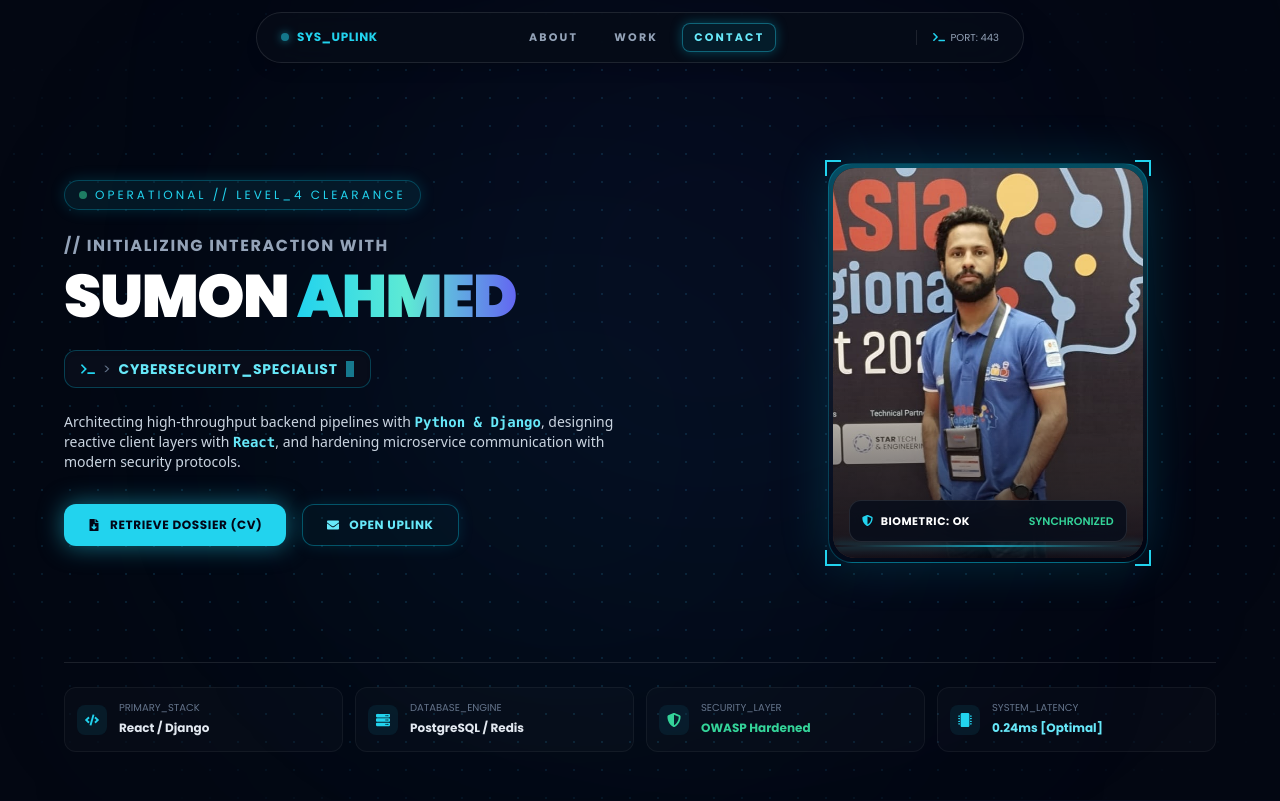
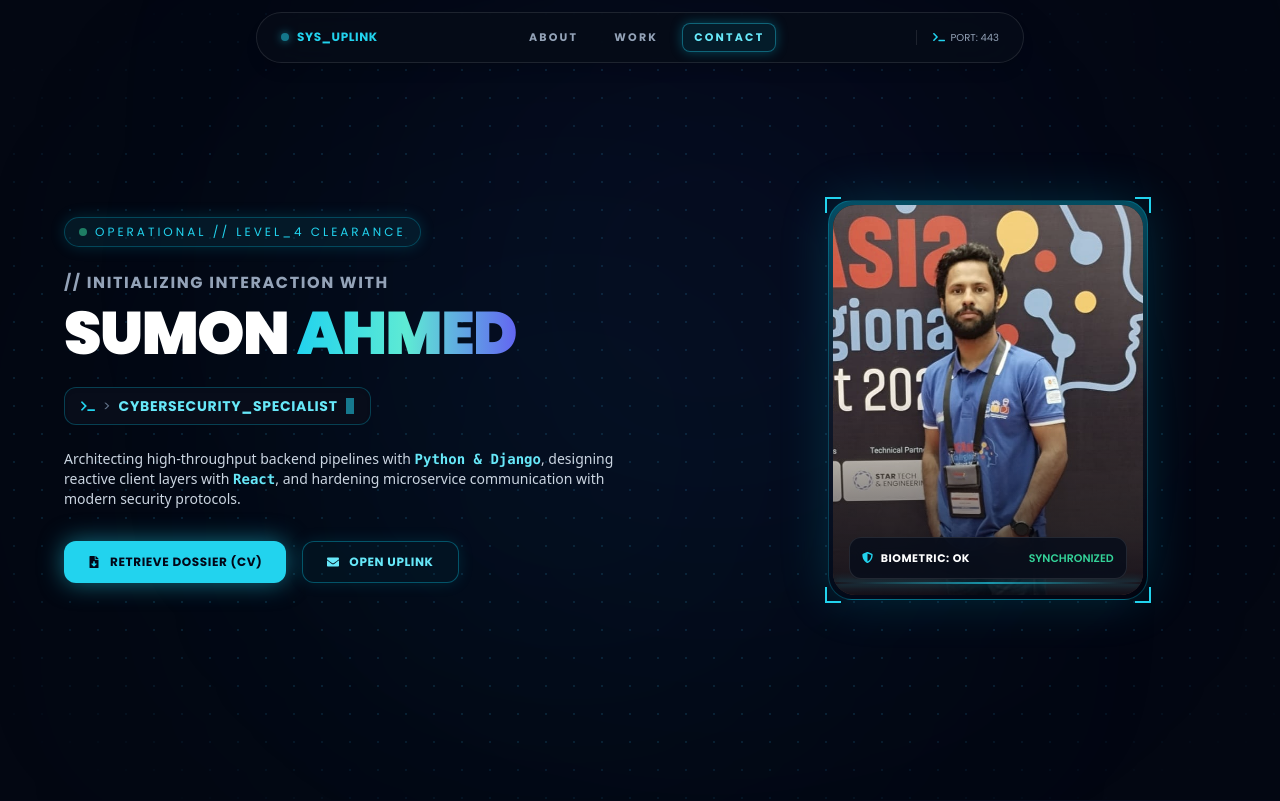
Before and after one commit to Sumonsiu01/Portfolio, a React (Vite) app: page / in a window 1280 px wide. Shown: the top 801 px of the page. Built offline with nearby package versions, Linux system fonts and the light colour scheme.

Commit message:
here secton change

```diff
--- a/src/components/Hero.jsx
+++ b/src/components/Hero.jsx
@@ -1,14 +1,6 @@
 import React, { useState, useEffect } from "react";
 import { motion } from "framer-motion";
-import {
-  FaTerminal,
-  FaFileDownload,
-  FaEnvelope,
-  FaShieldAlt,
-  FaCode,
-  FaServer,
-  FaMicrochip
-} from "react-icons/fa";
+import { FaTerminal, FaFileDownload, FaEnvelope, FaShieldAlt } from "react-icons/fa";
 import { styles } from "../styles";
 import MyProfile from "../assets/MyProfile.jpg";
 
@@ -48,7 +40,7 @@ const Hero = () => {
   }, [displayText, isDeleting, roleIndex]);
 
   return (
-    <section className="relative w-full min-h-screen mx-auto overflow-hidden bg-[#030712] font-mono flex flex-col justify-between pt-24 pb-12 select-none">
+    <section className="relative w-full min-h-screen mx-auto overflow-hidden bg-[#030712] font-mono flex items-center justify-center select-none">
       {/* Background Cyber Mesh & Dynamic Beam Glows */}
       <div
         className="absolute inset-0 opacity-[0.13] pointer-events-none"
@@ -62,7 +54,7 @@ const Hero = () => {
       <div className="absolute bottom-1/3 right-1/4 w-[500px] h-[500px] bg-indigo-600/10 rounded-full blur-[180px] pointer-events-none" />
 
       {/* Main Cockpit Display */}
-      <div className={`max-w-7xl mx-auto ${styles.paddingX} w-full my-auto relative z-10 grid grid-cols-1 lg:grid-cols-12 gap-10 items-center`}>
+      <div className={`max-w-7xl mx-auto ${styles.paddingX} w-full py-24 relative z-10 grid grid-cols-1 lg:grid-cols-12 gap-10 items-center`}>
 
         {/* Left Column: Command & Identity Terminal (7 Columns) */}
         <motion.div
@@ -173,53 +165,6 @@ const Hero = () => {
           </div>
         </motion.div>
       </div>
-
-      {/* Bottom Live System Telemetry Strip */}
-      <div className={`max-w-7xl mx-auto ${styles.paddingX} w-full relative z-10 pt-8`}>
-        <div className="grid grid-cols-2 md:grid-cols-4 gap-3 border-t border-white/10 pt-6">
-
-          <div className="p-3 rounded-xl bg-white/[0.02] border border-white/5 flex items-center gap-3">
-            <div className="p-2 rounded-lg bg-cyan-950/40 text-cyan-400 text-sm">
-              <FaCode />
-            </div>
-            <div>
-              <span className="text-[10px] text-slate-500 block">PRIMARY_STACK</span>
-              <span className="text-xs font-bold text-slate-200">React / Django</span>
-            </div>
-          </div>
-
-          <div className="p-3 rounded-xl bg-white/[0.02] border border-white/5 flex items-center gap-3">
-            <div className="p-2 rounded-lg bg-cyan-950/40 text-cyan-400 text-sm">
-              <FaServer />
-            </div>
-            <div>
-              <span className="text-[10px] text-slate-500 block">DATABASE_ENGINE</span>
-              <span className="text-xs font-bold text-slate-200">PostgreSQL / Redis</span>
-            </div>
-          </div>
-
-          <div className="p-3 rounded-xl bg-white/[0.02] border border-white/5 flex items-center gap-3">
-            <div className="p-2 rounded-lg bg-cyan-950/40 text-emerald-400 text-sm">
-              <FaShieldAlt />
-            </div>
-            <div>
-              <span className="text-[10px] text-slate-500 block">SECURITY_LAYER</span>
-              <span className="text-xs font-bold text-emerald-400">OWASP Hardened</span>
-            </div>
-          </div>
-
-          <div className="p-3 rounded-xl bg-white/[0.02] border border-white/5 flex items-center gap-3">
-            <div className="p-2 rounded-lg bg-cyan-950/40 text-cyan-400 text-sm">
-              <FaMicrochip />
-            </div>
-            <div>
-              <span className="text-[10px] text-slate-500 block">SYSTEM_LATENCY</span>
-              <span className="text-xs font-bold text-cyan-300">0.24ms [Optimal]</span>
-            </div>
-          </div>
-
-        </div>
-      </div>
     </section>
   );
 };
```
